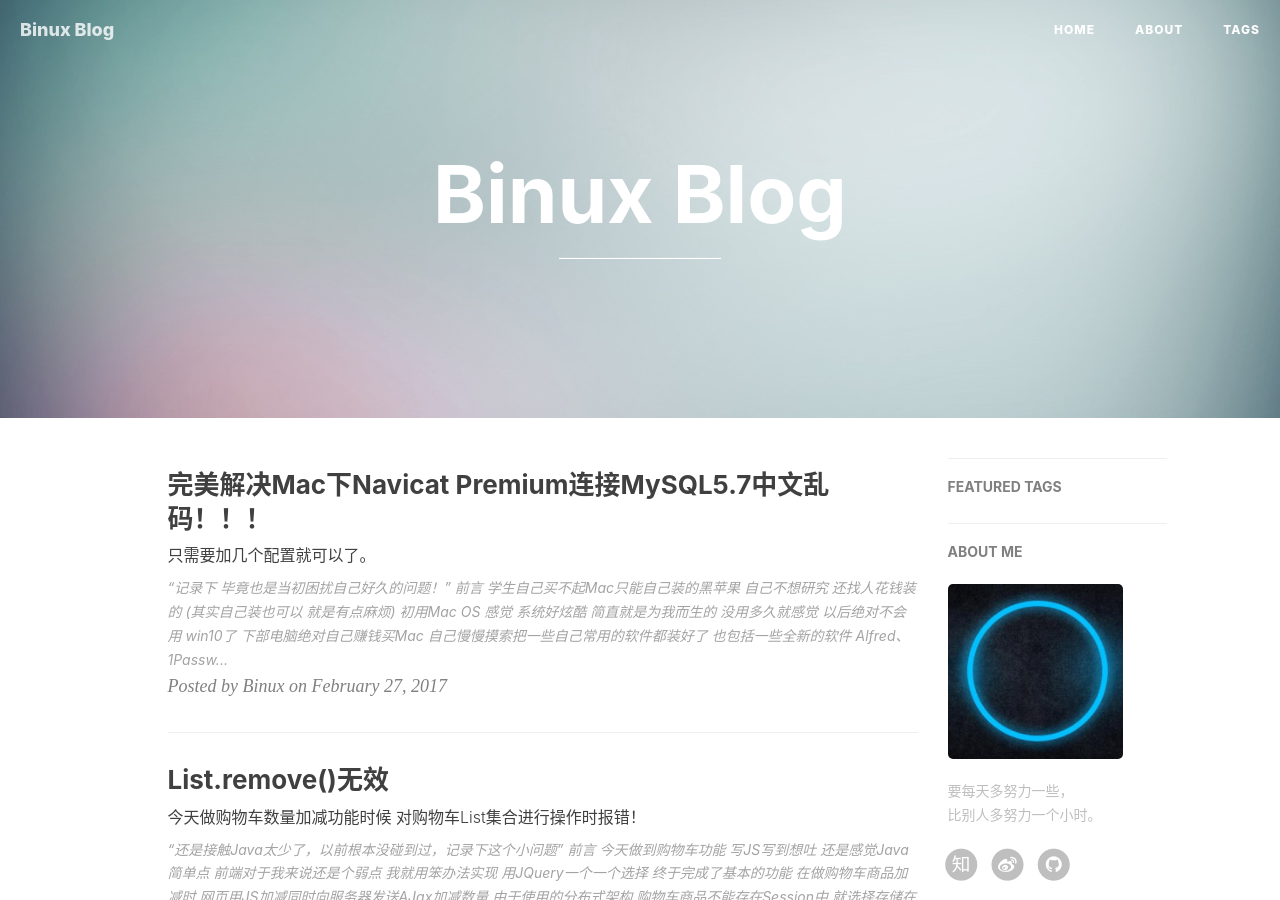
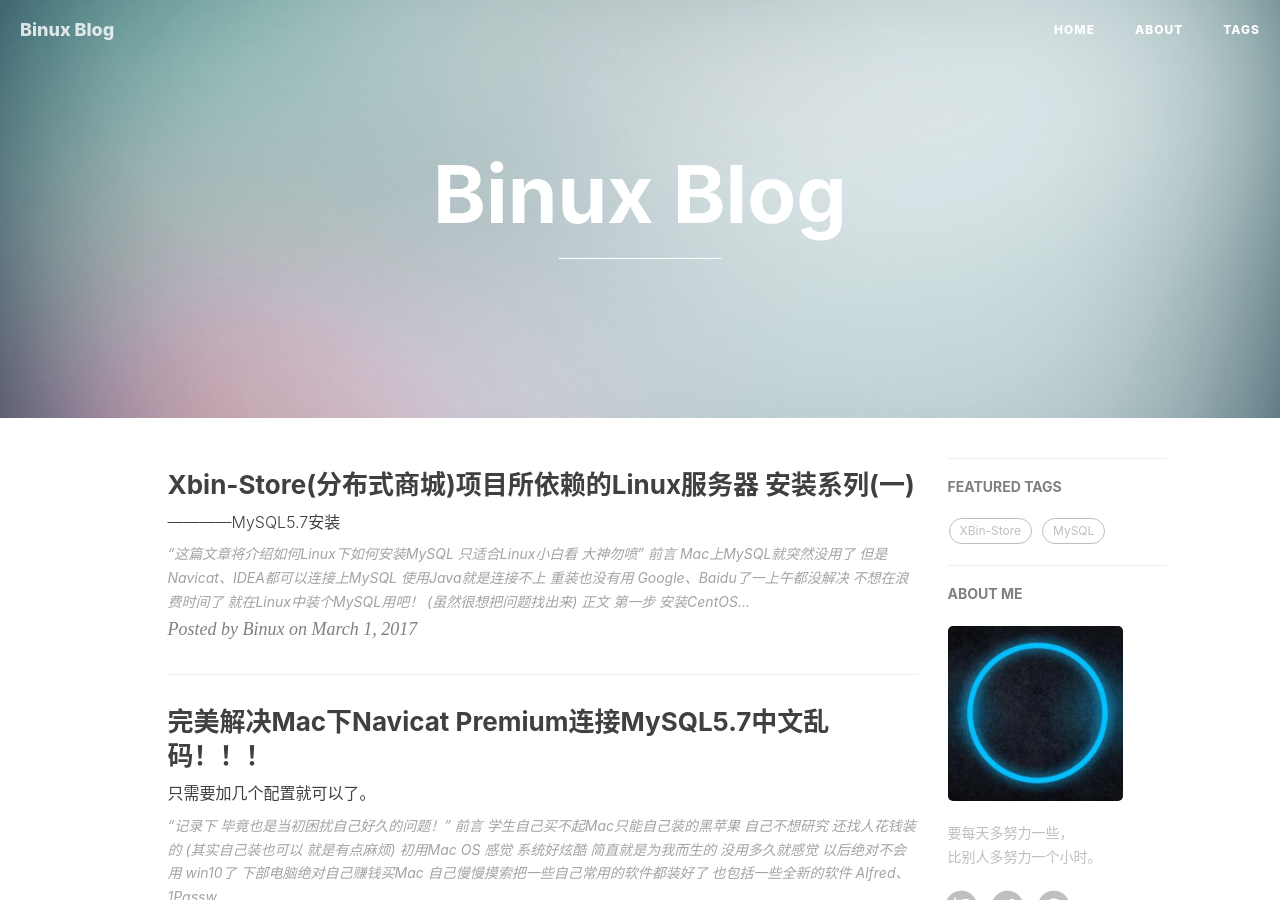
Before and after one commit to xubinux/xubinux.github.io, a Jekyll site: the page built from index.html, in a window 1280 px wide and 900 px high. Built offline with Jekyll 4.4.1, drawn with Linux system fonts in a browser that asks for light colours; nearby versions of some CDN libraries; the list of posts is cut into pages by our own code; comment, search, counter and statistics services are not loaded; some of the changed lines change nothing that is shown.

Commit message:
添加博客

````diff
--- a/_config.yml
+++ b/_config.yml
@@ -27,7 +27,7 @@ highlighter: rouge
 permalink: pretty
 paginate: 10
 exclude: ["less","node_modules","Gruntfile.js","package.json","README.md","README.zh.md"]
-anchorjs: on                          # if you want to customize anchor. check out line:181 of `post.html`
+anchorjs: no                          # if you want to customize anchor. check out line:181 of `post.html`
 
 
 
--- /dev/null
+++ b/_posts/2017-03-01-Linux-MySQL-Install.markdown
@@ -0,0 +1,169 @@
+---
+layout:     post
+title:      "Xbin-Store(分布式商城)项目所依赖的Linux服务器 安装系列(一)"
+subtitle:   "————MySQL5.7安装"
+date:       2017-03-01
+author:     "Binux"
+header-img: "img/in-post/Linux-MySQL/blog.png"
+catalog: true
+tags:
+    - XBin-Store
+    - MySQL
+    - Linux
+---
+
+> “这篇文章将介绍如何Linux下如何安装MySQL 只适合Linux小白看 大神勿喷”
+
+
+## 前言
+
+Mac上MySQL就突然没用了 但是Navicat、IDEA都可以连接上MySQL 使用Java就是连接不上 **重装也没有用**
+
+ Google、Baidu了一上午都没解决 不想在浪费时间了 就在Linux中装个MySQL用吧！ (虽然很想把问题找出来)
+
+---
+
+## 正文
+
+### 第一步 安装CentOS 略
+
+### 第二步 下载MySQL
+* 1、Linux下载 wget http://mirrors.sohu.com/mysql/MySQL-5.7/mysql-5.7.17-linux-glibc2.5-x86_64.tar.gz
+* 2、[右键我迅雷下载](http://mirrors.sohu.com/mysql/MySQL-5.7/mysql-5.7.17-linux-glibc2.5-x86_64.tar.gz)
+
+### 第三步 解压tar文件
+\[root@mysql ~\]# tar -zxvf mysql-5.7.17-linux-glibc2.5-x86_64.tar.gz
+
+### 第四步 改名
+\[root@mysql ~\]# mv mysql-5.7.17-linux-glibc2.5-x86_64 /usr/local/mysql
+
+### 第五步 复制修改配置文件
+\[root@mysql ~\]# cp /usr/local/mysql/support-files/my-default.cnf /etc/my.cnf
+
+\[root@mysql ~\]# vim /etc/my.cnf
+
+#### 添加以下配置：(解决中文乱码)
+```
+[mysql]
+default-character-set=utf8
+
+[mysqld]
+character_set_server=utf8
+```
+
+### 第六步 复制、配置mysql服务
+\[root@mysql ~\]# cp /usr/local/mysql/support-files/mysql.server /etc/init.d/mysql
+
+#### 第46行做如下修改
+```
+basedir=/usr/local/mysql
+datadir=/usr/local/mysql/data
+```
+
+### 第七步 启动mysql服务
+
+\[root@mysql ~\]# cd /usr/local/mysql/bin/
+
+\[root@mysql bin\]# ./mysqld --initialize --user=mysql --basedir=/usr/local/mysql --datadir=/usr/local/mysql/data
+
+#### 屏幕打印：
+```
+2017-01-27T03:14:04.598579Z 0 [Warning] TIMESTAMP with implicit DEFAULT value is deprecated. Please use --explicit_defaults_for_timestamp server option (see documentation for more details).
+2017-01-27T03:14:04.598645Z 0 [Warning] 'NO_ZERO_DATE', 'NO_ZERO_IN_DATE' and 'ERROR_FOR_DIVISION_BY_ZERO' sql modes should be used with strict mode. They will be merged with strict mode in a future release.
+2017-01-27T03:14:04.598648Z 0 [Warning] 'NO_AUTO_CREATE_USER' sql mode was not set.
+2017-01-27T03:14:05.002057Z 0 [Warning] InnoDB: New log files created, LSN=45790
+2017-01-27T03:14:05.079640Z 0 [Warning] InnoDB: Creating foreign key constraint system tables.
+2017-01-27T03:14:05.214710Z 0 [Warning] No existing UUID has been found, so we assume that this is the first time that this server has been started. Generating a new UUID: a8c7be60-e43e-11e6-b470-000c299fe1ef.
+2017-01-27T03:14:05.216074Z 0 [Warning] Gtid table is not ready to be used. Table 'mysql.gtid_executed' cannot be opened.
+2017-01-27T03:14:05.221297Z 1 [Note] A temporary password is generated for root@localhost: ME#SiCHkw4zS
+```
+
+> ME#SiCHkw4zS 这个是初始化密码
+
+### 第八步 加密mysql数据
+\[root@mysql mysql\]# ./bin/mysql_ssl_rsa_setup --datadir=/usr/local/mysql/data
+
+#### 屏幕打印：
+```
+Generating a 2048 bit RSA private key
+....................................................+++
+..................+++
+writing new private key to 'ca-key.pem'
+-----
+Generating a 2048 bit RSA private key
+......+++
+.............+++
+writing new private key to 'server-key.pem'
+-----
+Generating a 2048 bit RSA private key
+..........................................................................................................................................+++
+.....+++
+writing new private key to 'client-key.pem'
+-----
+```
+
+### 第九步 启动mysql
+\[root@mysql mysql\]# ./mysqld_safe --user=mysql &
+
+#### 查看启动是否成功(打印如下 启动成功)
+
+\[root@mysql mysql\]# ps -ef\|grep mysql
+
+#### 屏幕打印：
+```
+root      2286  1573  0 11:30 pts/1    00:00:00 /bin/sh ./mysqld_safe --user=mysql
+mysql     2407  2286  5 11:30 pts/1    00:00:00 /usr/local/mysql/bin/mysqld --basedir=/usr/local/mysql --datadir=/usr/local/mysql/data --plugin-dir=/usr/local/mysql/lib/plugin --user=mysql --log-error=/usr/local/mysql/data/storm3.err --pid-file=/usr/local/mysql/data/mysql.pid
+root      2438  1573  0 11:30 pts/1    00:00:00 grep mysql
+```
+
+#### 启动 输入初始密码
+\[root@mysql mysql\]# ./mysql -uroot -p
+
+### 第十步 重新设置密码
+mysql> grant all privileges on *.* to root@'%' identified by '**我是密码**';
+
+### 第十一步 设置防火墙规则
+
+\[root@mysql mysql\]# vim /etc/sysconfig/iptables
+
+#### 添加以下规则：
+```
+-A INPUT -m state --state NEW -m tcp -p tcp --dport 3306 -j ACCEPT
+```
+#### 重启防火墙：
+\[root@mysql mysql\]# service iptables restart
+
+### 第十二步 开机自启
+
+chkconfig --add mysql
+
+chkconfig mysql on
+
+### 第十三步 配置环境变量
+\[root@mysql mysql\]# vim /etc/profile
+
+#### 添加配置
+export PATH=$JAVA_HOME/bin:/usr/local/mysql/bin:$PATH
+
+### 第十四步 Linux新建mysql用户
+\[root@mysql mysql\]# groupadd mysql
+
+\[root@mysql mysql\]# useradd -r -g mysql mysql
+
+\[root@mysql mysql\]# passwd mysql
+
+\[root@mysql mysql\]#chown -R mysql:mysql /usr/local/mysql/
+
+
+---
+
+## 总结
+
+MySQL安装还是很简单的。
+
+
+---
+
+## 著作权声明
+
+本文首次发布于 [Binux Blog](http://binux.cn)，转载请保留以上链接
````
Also changed, not shown: img/in-post/Linux-MySQL/blog.png (added).
